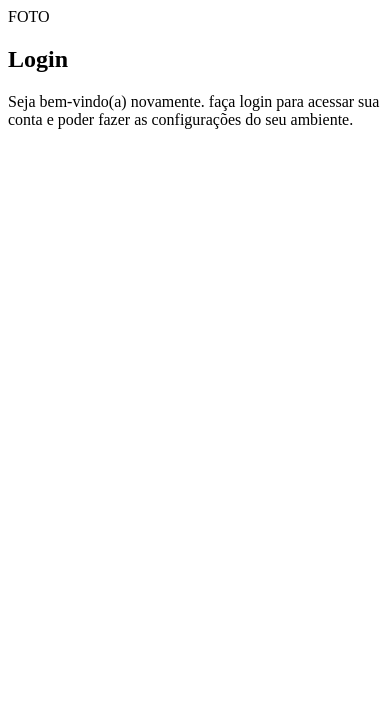
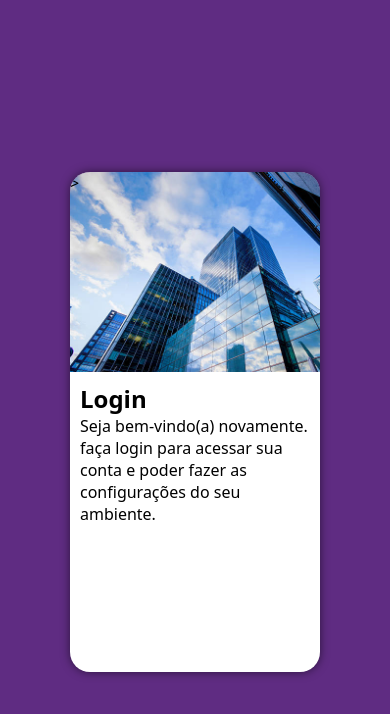
Before and after one commit to felipe7xx/projeto-login, a plain HTML site: page index.html in a window 390 px wide. Drawn offline with Linux system fonts and the light colour scheme.

Commit message:
Versão mobile first da tela de login

```diff
--- a/estilos/style.css
+++ b/estilos/style.css
@@ -1,9 +1,54 @@
 @charset "UTF-8";
 
 /*
-
     Paleta de cores:
     Verde: #49a09d
     Lilás: #5f2c82
+*/
 
-*/
+*{
+    font-family: system-ui, -apple-system, BlinkMacSystemFont, 'Segoe UI', Roboto, Oxygen, Ubuntu, Cantarell, 'Open Sans', 'Helvetica Neue', sans-serif;
+    padding: 0px;
+    margin: 0px;
+    box-sizing: border-box;
+}
+
+body, html{
+    background-color: #5f2c82;
+    height: 100vh;
+    width: 100vw;
+}
+
+main{
+    position: relative;
+    height: 100vh;
+    width: 100vw;
+}
+
+section#login{
+    position: absolute;
+    top: 50%;
+    left: 50%;
+    transform: translate(-50%, -50%);
+    overflow: hidden;
+
+
+    background-color: white;
+    width: 250px;
+    height: 500px;
+    border-radius: 20px;
+    box-shadow: 0px 0px 10px rgba(0, 0, 0, 0.548);
+}
+
+section#login > div#imagem{
+    display: block;
+    background: #5f2c82 url(../imagens/istockphoto-517374252-612x612.jpg) no-repeat;
+    background-size: cover;
+    background-position: left bottom;
+    height: 200px;
+}
+
+section#login > div#formulario{
+    display: block;
+    padding: 10px;
+}
--- a/index.html
+++ b/index.html
@@ -10,7 +10,7 @@
     <main>
         <section id="login">
             <div id="imagem">
-                FOTO
+            <!--aqui vai as imagens parcero-->>
             </div>
             <div id="formulario">
                 <h1>Login</h1>
```
